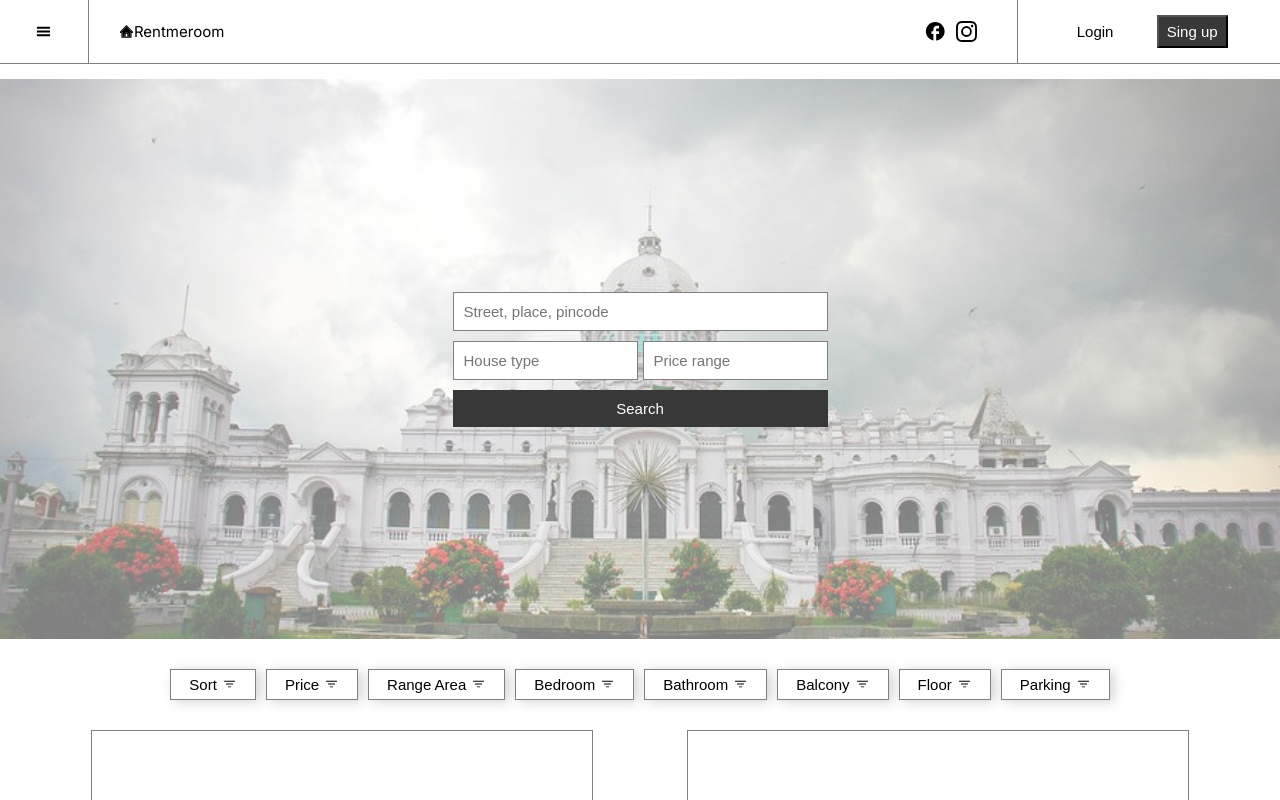
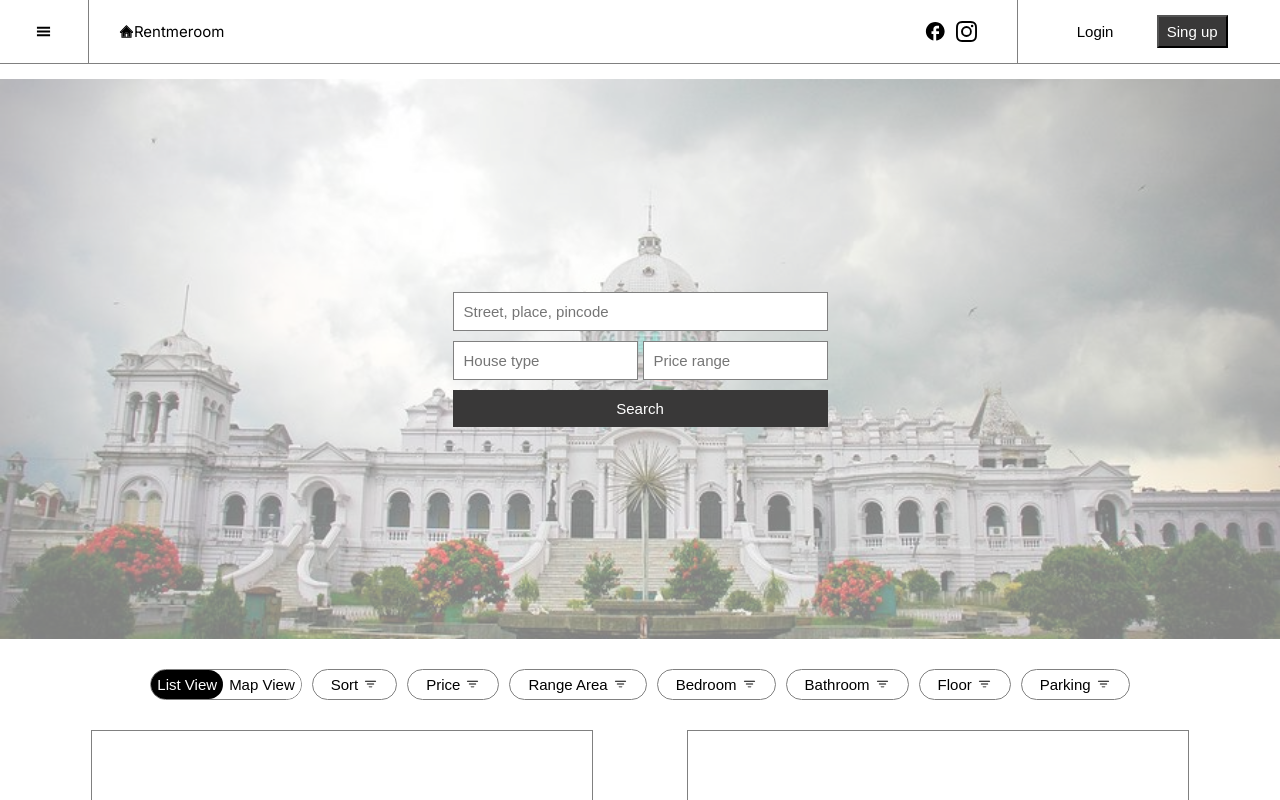
Before and after one commit to rudhamoy/rentmeroom, a Next.js app: page / in a window 1280 px wide. Shown: the top 800 px of the page. Built offline with nearby package versions, Linux system fonts and the light colour scheme.

Commit message:
mapview - list view added

```diff
--- a/app/components/homepage/FilterButton.tsx
+++ b/app/components/homepage/FilterButton.tsx
@@ -1,15 +1,47 @@
+import React from 'react'
 import styles from './home.module.css'
 import { BsFilter } from 'react-icons/bs'
 
-const FilterButton = () => {
+interface FilterProps {
+  switchView: string;
+  setSwitchView:  React.Dispatch<React.SetStateAction<string>>;
+}
+
+const FilterButton:React.FC<FilterProps> = ({switchView, setSwitchView}) => {
+
+  const switchViewHandler = (viewType: string) => {
+    if (viewType === 'mapView') {
+      setSwitchView(viewType)
+    } else {
+      setSwitchView(viewType)
+    }
+  }
+
   return (
     <div className={styles.filter__container}>
+
+      <div className={styles.filter__toggle}>
+        <button
+          onClick={() => switchViewHandler('listView')}
+          style={{
+            backgroundColor: `${switchView === 'listView' ? "black" : "white"}`,
+            color: `${switchView === 'listView' ? "white" : "black"}`
+          }}
+        >List View</button>
+        <button
+          onClick={() => switchViewHandler('mapView')}
+          style={{
+            backgroundColor: `${switchView === 'mapView' ? "black" : "white"}`,
+            color: `${switchView === 'mapView' ? "white" : "black"}`
+          }}
+        >Map View</button>
+      </div>
+
       <button><span>Sort</span> <BsFilter /></button>
       <button><span>Price</span> <BsFilter /></button>
       <button><span>Range Area</span> <BsFilter /></button>
       <button><span>Bedroom</span> <BsFilter /></button>
       <button><span>Bathroom</span> <BsFilter /></button>
-        <button><span>Balcony</span> <BsFilter /></button>
       <button><span>Floor</span> <BsFilter /></button>
       <button><span>Parking</span> <BsFilter /></button>
     </div>
--- a/app/components/homepage/RecentUpdates.tsx
+++ b/app/components/homepage/RecentUpdates.tsx
@@ -1,13 +1,23 @@
+"use client"
+import { useState } from 'react'
 import { data } from '@/assets/customData'
 import RoomCard from '../rooms/RoomCard'
 import styles from './home.module.css'
+import FilterButton from './FilterButton';
 
 const RecentUpdates = () => {
+    const [switchView, setSwitchView] = useState('listView')
+
     const length = 12;
     const myArray = Array.from({ length }, (_, index) => index + 1);
+
     return (
         <>
-            <div className={styles.recentUpdates__container}>
+            <FilterButton setSwitchView={setSwitchView} switchView={switchView} />
+            <div
+            className={styles.recentUpdates__container}
+            style={{flexDirection: `${switchView !== 'listView' ? "column" : "row"}`}}
+            >
                 {myArray.splice(0, 4).map((i, index) => (
                     <RoomCard key={index} />
                 ))}
--- a/app/components/homepage/home.module.css
+++ b/app/components/homepage/home.module.css
@@ -69,16 +69,27 @@
     margin: 2rem;
 }
 
+.filter__toggle {
+    border: .2px solid gray;
+    display: flex;
+    border-radius: 1.1rem;
+}
+.filter__toggle > button {
+    border: none;
+    border-radius: 1.1rem;
+    cursor: pointer;
+}
+
 .filter__container > button {
     border: 0.2px solid gray;
-    /* border-radius: 1.1rem; */
+    border-radius: 1.1rem;
     padding: 0.4rem 1.2rem;
     background-color: white;
     display: flex;
     align-items: center;
     gap: 5px;
     cursor: pointer;
-    box-shadow: 4px 2px 12px rgb(212, 212, 212);
+    /* box-shadow: 4px 2px 12px rgb(212, 212, 212); */
 }
 
 /* RECENT UPDATES */
--- a/app/page.tsx
+++ b/app/page.tsx
@@ -1,13 +1,14 @@
+
 import FilterButton from "./components/homepage/FilterButton";
 import HeroSection from "./components/homepage/HeroSection";
 import RecentUpdates from "./components/homepage/RecentUpdates";
 
 
 export default function Home() {
+
   return (
     <div style={{marginBottom: "1rem"}}>
       <HeroSection />
-      <FilterButton />
       <RecentUpdates />
     </div>
   )
--- a/tsconfig.json
+++ b/tsconfig.json
@@ -1,6 +1,6 @@
 {
   "compilerOptions": {
-    "target": "es5",
+    "target": "ES6",
     "lib": ["dom", "dom.iterable", "esnext"],
     "allowJs": true,
     "skipLibCheck": true,
```
Lines whose indentation alone changed are shown as unchanged.
